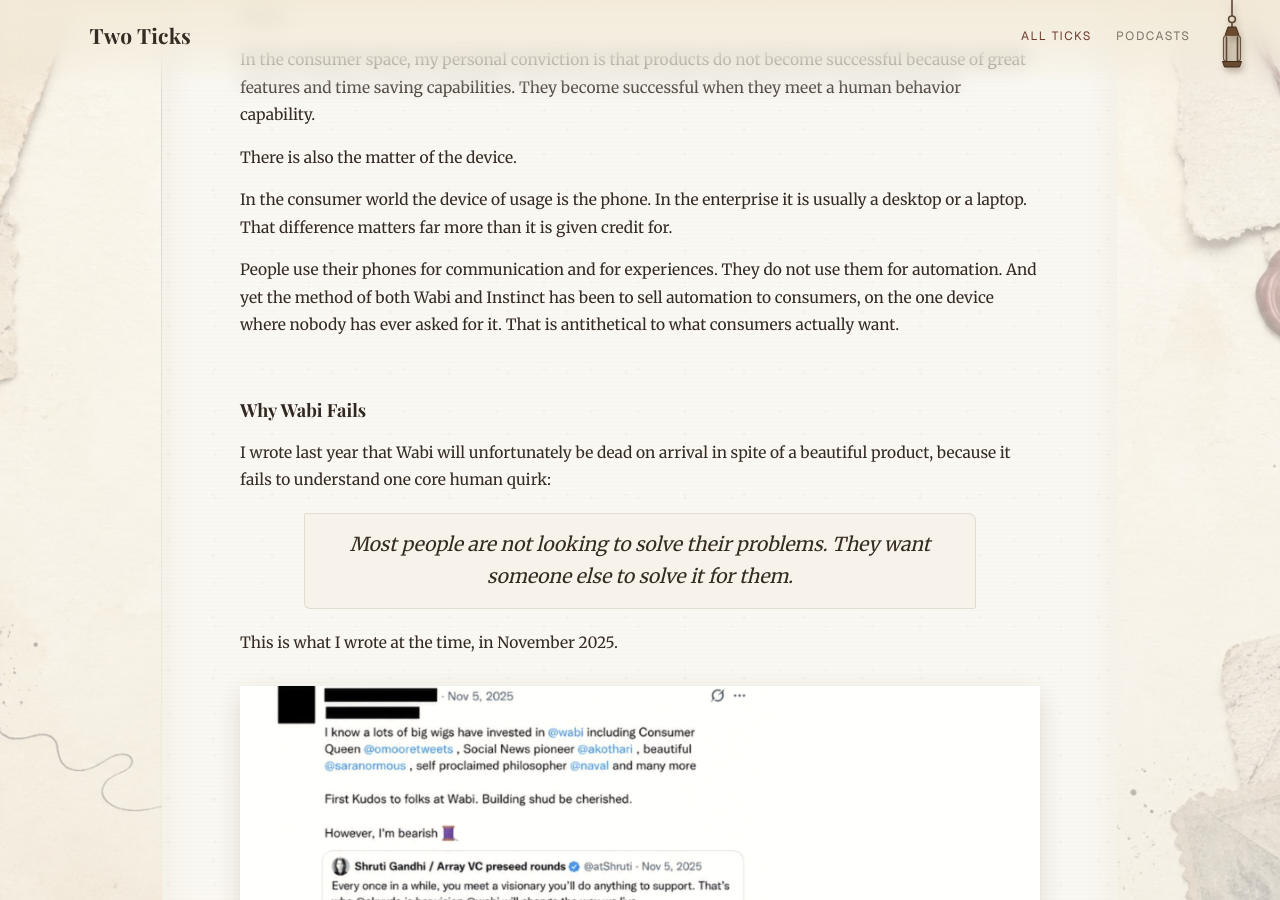
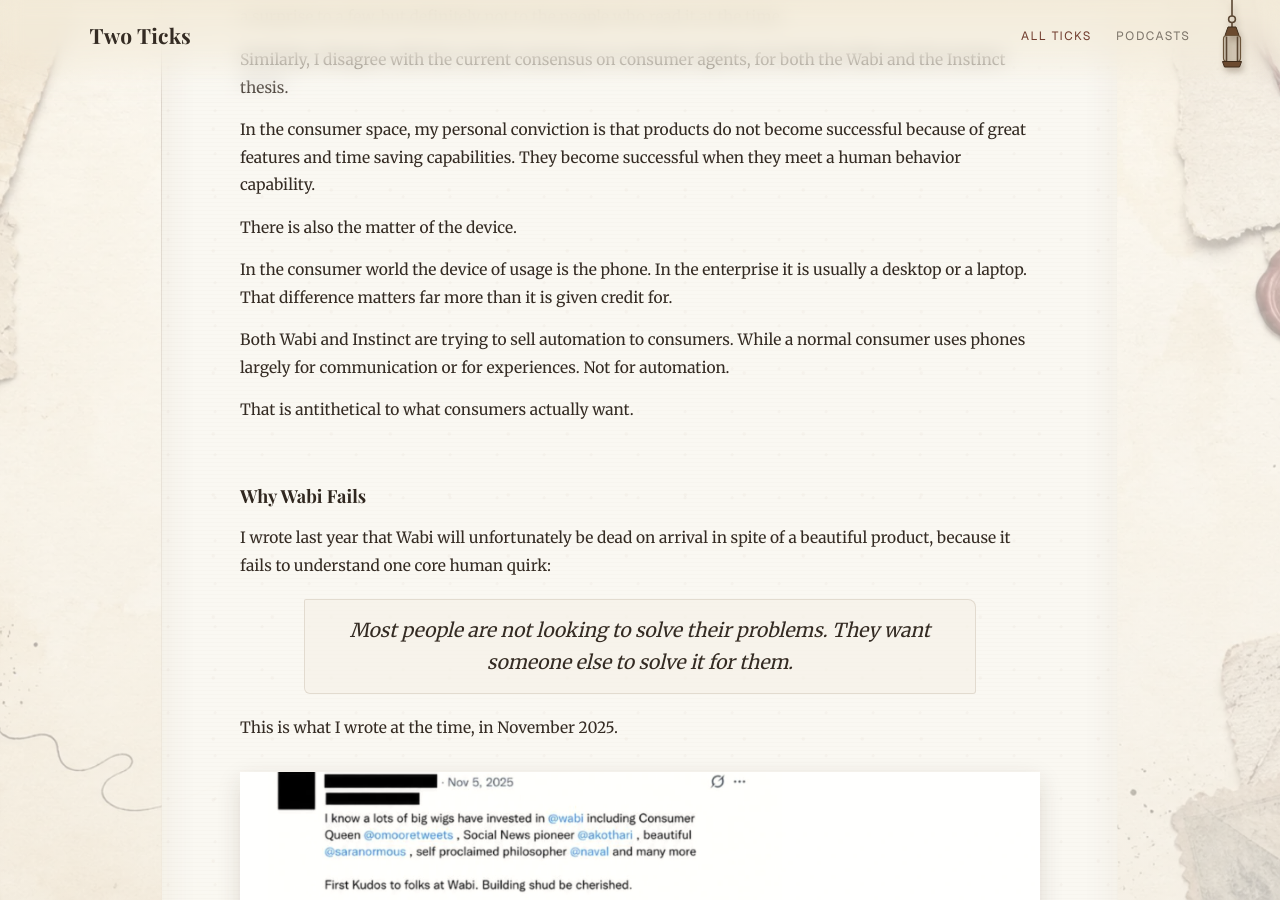
Before and after one commit to trmanish/trmanish.github.io, a Jekyll site: the page built from _posts/2026-08-29-on-consumer-agents-and-ais-youtube-moment-again.md, in a window 1280 px wide and 900 px high, scrolled down 2626 px. Built offline with Jekyll 4.4.1, drawn with Linux system fonts in a browser that asks for light colours; some of the changed text lies outside the part shown.

Commit message:
Lead My Core Thesis with the thesis statement, tighten the device point

```diff
--- a/_posts/2026-08-29-on-consumer-agents-and-ais-youtube-moment-again.md
+++ b/_posts/2026-08-29-on-consumer-agents-and-ais-youtube-moment-again.md
@@ -43,7 +43,9 @@
 
 ### My Core Thesis
 
-Consumer products run on human behavior. And no amount of force and money can fight that.
+**Consumer products are driven by human behavior. And human behavior seeks Experiences over Automation.**
+
+No amount of force and money can fight that.
 
 In July of 2025, when most of the clamor in the Valley was around agentic browsers, with OpenAI launching Atlas and Perplexity launching Comet, I wrote at that time that the agentic browser is a dead on arrival product, because it will not get adopted by consumers.
 
@@ -71,7 +73,9 @@
 
 In the consumer world the device of usage is the phone. In the enterprise it is usually a desktop or a laptop. That difference matters far more than it is given credit for.
 
-People use their phones for communication and for experiences. They do not use them for automation. And yet the method of both Wabi and Instinct has been to sell automation to consumers, on the one device where nobody has ever asked for it. That is antithetical to what consumers actually want.
+Both Wabi and Instinct are trying to sell automation to consumers. While a normal consumer uses phones largely for communication or for experiences. Not for automation.
+
+That is antithetical to what consumers actually want.
 
 <br>
 
```
